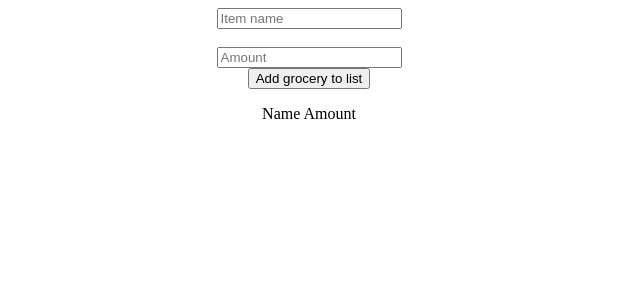
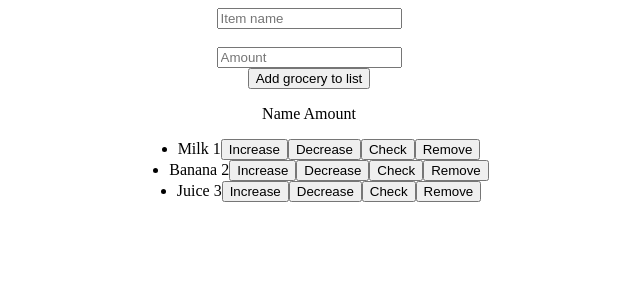
Before and after one commit to tkruteleff/react-shopping-app, a React (Create React App) app: page / in a window 1280 px wide. Shown: the top 300 px of the page, without its empty margins (331-971 px from the left). Built offline with nearby package versions, Linux system fonts and the light colour scheme.

Commit message:
Added functionality to the Increase and Decrease functions and made bug fixes

```diff
--- a/src/AddItem.js
+++ b/src/AddItem.js
@@ -26,13 +26,13 @@ const AddItem = (props) => {
     }
 
     const amountChangedHandler = event => {
-      setEnteredAmount(event.target.value)
+      setEnteredAmount(parseInt(event.target.value))
     }
 
     return (
         <form onSubmit={addItemHandler} className="add-item">
-            <input placeholder="Item name" type="text" value={enteredNameText} onChange={nameChangedHandler} /><br />
-            <input placeholder="Amount" type="number" value={enteredAmount} onChange={amountChangedHandler} />
+            <input placeholder="Item name" type="text" value={enteredNameText} onChange={nameChangedHandler} required/><br />
+            <input placeholder="Amount" type="number" value={enteredAmount} onChange={amountChangedHandler} required/>
             <button type="submit">Add grocery to list</button>
         </form>
     )
--- a/src/App.js
+++ b/src/App.js
@@ -5,17 +5,59 @@ import ListItems from './ListItems';
 
 const App = () => {
   const [shoppingItems, setShoppingItems] = useState([
+    {
+    id: 1,
+    name: "Milk",
+    amount: 1
+  },
+  {
+    id: 2,
+    name: "Banana",
+    amount: 2
+  },
+  {
+    id: 3,
+    name: "Juice",
+    amount: 3
+  }
   ]);
 
   const addNewItemHandler = (newItem) => {
-    setShoppingItems((prevShoppingList) => prevShoppingList.concat(newItem));
+    setShoppingItems([...shoppingItems, newItem])
+    //*setShoppingItems((prevShoppingList) => prevShoppingList.concat(newItem));
+  };
+
+  const increaseAmountHandler = (index) => {
+    console.log(shoppingItems)
+    const updatedList = [...shoppingItems];
+    updatedList[index].amount = updatedList[index].amount + 1;
+    setShoppingItems(updatedList);
+  };
+
+  const decreaseAmountHandler = (index) => {
+    const updatedList = [...shoppingItems];
+    updatedList[index].amount = updatedList[index].amount - 1;
+    setShoppingItems(updatedList);
+  };
+
+  const checkItemHandler = (id) => {
+    console.log('[CheckHandler] log')
+  };
+
+  const removeItemHandler = (id) => {
+    console.log('[RemoveHandler] log')
   };
 
   return (
     <div>
       <AddItem onAddNewItem={addNewItemHandler}/>
       <p style={{textAlign: "center"}}>Name Amount</p>
-      <ListItems allItems={shoppingItems}/>
+      <ListItems
+        allItems={shoppingItems}
+        increaseAmount={increaseAmountHandler}
+        decreaseAmount={decreaseAmountHandler}
+        checkItem={checkItemHandler}
+        removeItem={removeItemHandler}/>
     </div>
 
   );
--- /dev/null
+++ b/src/Button.js
@@ -0,0 +1,18 @@
+import React from 'react';
+
+const Button = (props) => {
+    return (
+        <>
+            <button
+                onClick={props.increased}>Increase</button>
+            <button
+                onClick={props.decreased}>Decrease</button>
+            <button
+                onClick={props.checked}>Check</button>
+            <button
+                onClick={props.removed}>Remove</button>
+        </>
+    )
+};
+
+export default Button;
--- a/src/ListItems.js
+++ b/src/ListItems.js
@@ -1,22 +1,25 @@
 import React from 'react';
 
 import './ListItems.css'
+import Button from './Button';
 
 const ListItems = (props) => {
 
+    const listItems = props.allItems.map((item, index) => (
+        <li key={item.id}>
+            <label>{item.name} {item.amount}</label>
+            <Button
+                increased={() => props.increaseAmount(index)}
+                decreased={() => props.decreaseAmount(index)}
+                checked={() => props.checkItem(item.id)}
+                removed={() => props.removeItem(item.id)}/>
+        </li>
+    ))
+
     return (
-            <ul className="list-items">
-                {props.allItems.map((item) => {
-                    return (
-                        <div>
-                            <li key={item.id}>{item.name} {item.amount}</li>
-                            <button>Inc</button>
-                            <button>Dec</button>
-                            <button>Check</button>
-                        </div>
-                    )
-                })}
-            </ul>
+        <ul className="list-items">
+            {listItems}
+        </ul>
     );
 };
 
```
Also changed, not shown: 1 other file (tests, documents, lock files or other folders).
